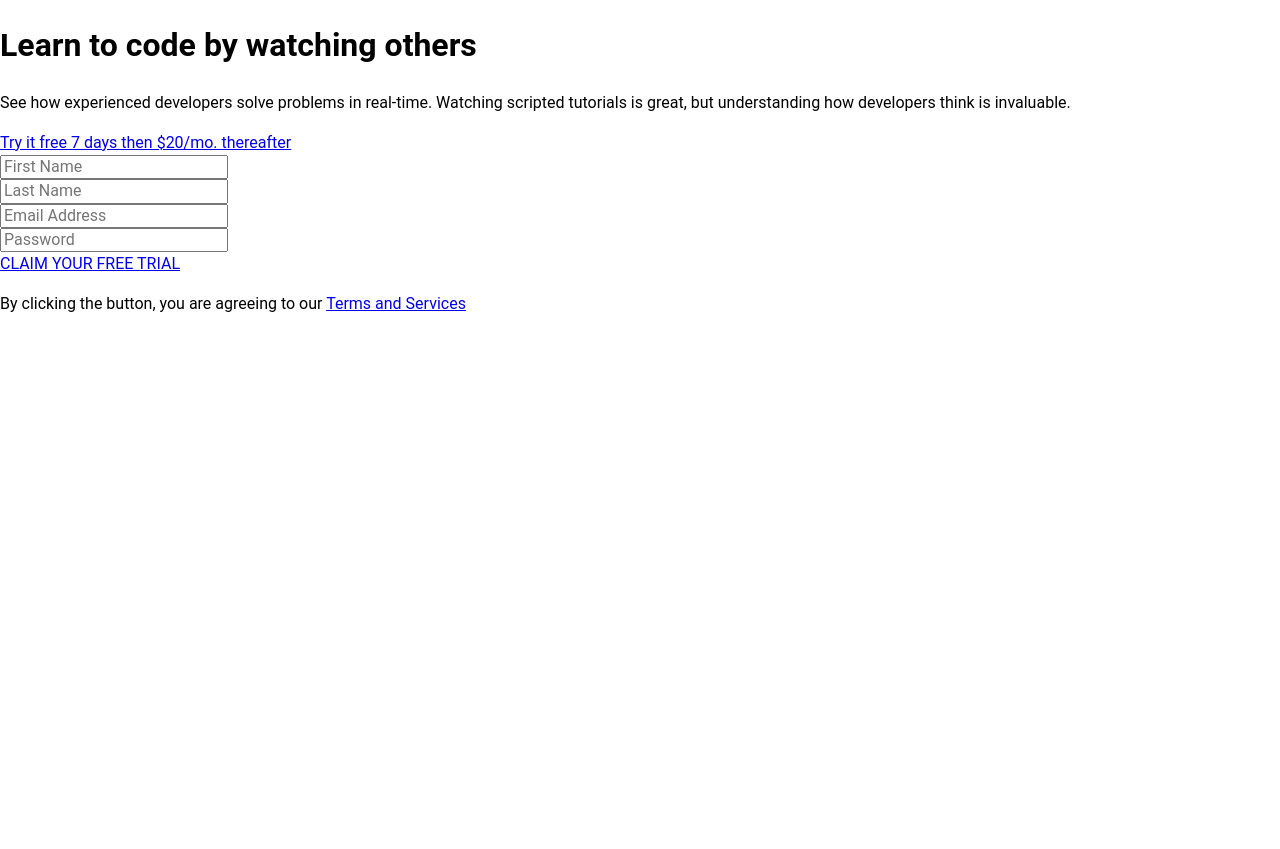
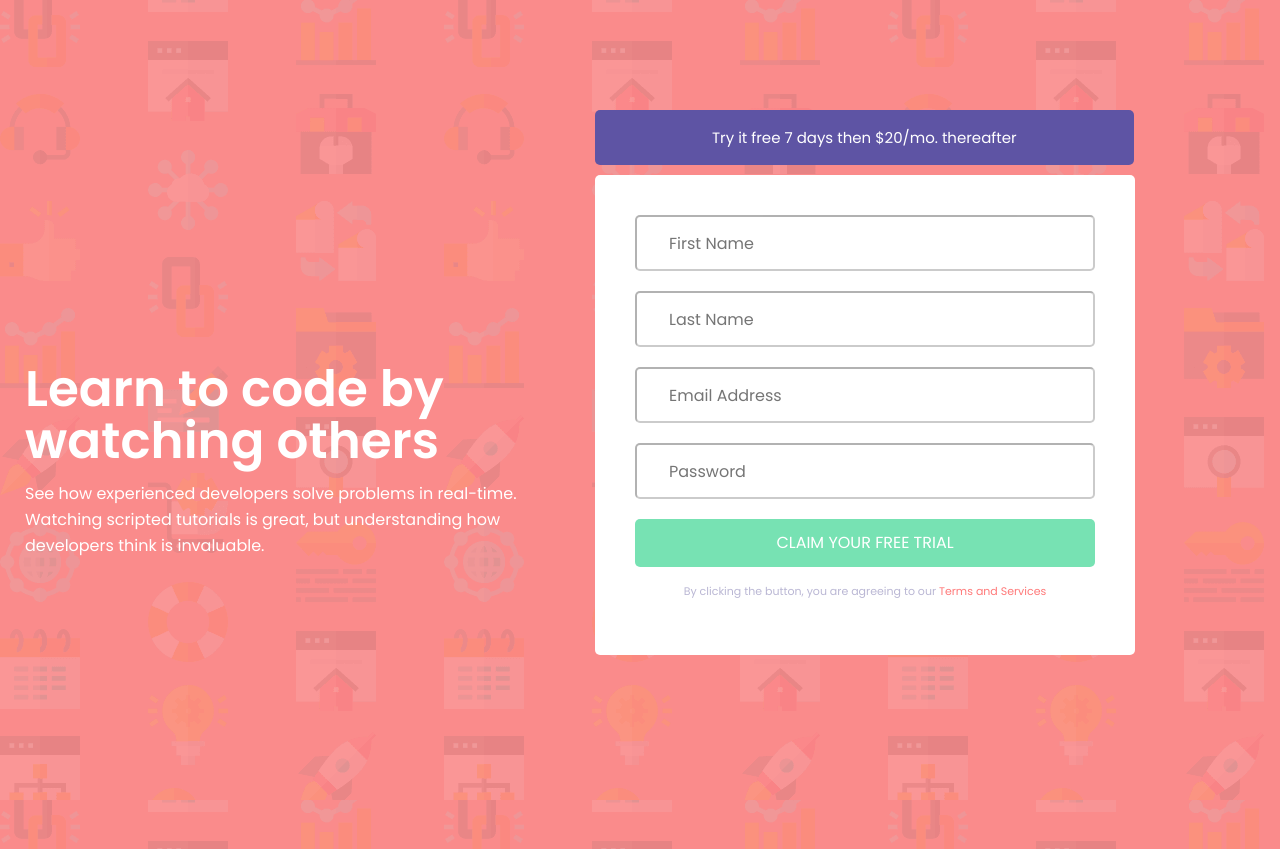
Before and after one commit to ortigaliev/sign-up, a plain HTML site: page index.html in a window 1280 px wide. Before the commit the page ends 800 px from the top, so only its background shows below. Drawn offline with Linux system fonts and the light colour scheme.

Commit message:
add site lesft and right sections

```diff
--- a/css/style.css
+++ b/css/style.css
@@ -1,7 +1,7 @@
 @font-face {
   font-family: 'Poppins';
-  src: url('..Poppins-SemiBold.woff2') format('woff2'),
-      url('..Poppins-SemiBold.woff') format('woff');
+  src: url('../fonts/Poppins-SemiBold.woff2') format('woff2'),
+  url('../fonts/Poppins-SemiBold.woff') format('woff');
   font-weight: 600;
   font-style: normal;
   font-display: swap;
@@ -9,8 +9,8 @@
 
 @font-face {
   font-family: 'Poppins';
-  src: url('Poppins-Regular.woff2') format('woff2'),
-      url('Poppins-Regular.woff') format('woff');
+  src: url('../fonts/Poppins-Regular.woff2') format('woff2'),
+  url('../fonts/Poppins-Regular.woff') format('woff');
   font-weight: normal;
   font-style: normal;
   font-display: swap;
@@ -18,8 +18,8 @@
 
 @font-face {
   font-family: 'Poppins';
-  src: url('Poppins-BoldItalic.woff2') format('woff2'),
-      url('Poppins-BoldItalic.woff') format('woff');
+  src: url('../fonts/Poppins-BoldItalic.woff2') format('woff2'),
+  url('../fonts/Poppins-BoldItalic.woff') format('woff');
   font-weight: bold;
   font-style: italic;
   font-display: swap;
@@ -28,8 +28,8 @@
 
 @font-face {
   font-family: 'Poppins';
-  src: url('Poppins-ExtraLight.woff2') format('woff2'),
-      url('Poppins-ExtraLight.woff') format('woff');
+  src: url('../fonts/Poppins-ExtraLight.woff2') format('woff2'),
+  url('../fonts/Poppins-ExtraLight.woff') format('woff');
   font-weight: 200;
   font-style: normal;
   font-display: swap;
@@ -37,8 +37,8 @@
 
 @font-face {
   font-family: 'Poppins';
-  src: url('Poppins-ExtraLightItalic.woff2') format('woff2'),
-      url('Poppins-ExtraLightItalic.woff') format('woff');
+  src: url('../fonts/Poppins-ExtraLightItalic.woff2') format('woff2'),
+  url('../fonts/Poppins-ExtraLightItalic.woff') format('woff');
   font-weight: 200;
   font-style: italic;
   font-display: swap;
@@ -46,8 +46,8 @@
 
 @font-face {
   font-family: 'Poppins';
-  src: url('Poppins-Italic.woff2') format('woff2'),
-      url('Poppins-Italic.woff') format('woff');
+  src: url('../fonts/Poppins-Italic.woff2') format('woff2'),
+  url('../fonts/Poppins-Italic.woff') format('woff');
   font-weight: normal;
   font-style: italic;
   font-display: swap;
@@ -55,19 +55,14 @@
 
 @font-face {
   font-family: 'Poppins';
-  src: url('Poppins-MediumItalic.woff2') format('woff2'),
-      url('Poppins-MediumItalic.woff') format('woff');
+  src: url('../fonts/Poppins-MediumItalic.woff2') format('woff2'),
+  url('../fonts/Poppins-MediumItalic.woff') format('woff');
   font-weight: 500;
   font-style: italic;
   font-display: swap;
 }
 
 
-
-/* Custom Prop */
-:root{
-
-}
 
 /* GLOBAL STYLES */
 
@@ -91,9 +86,9 @@ body{
   padding: 0;
   font-size: 16px;
   line-height: 1.5;
-  font-family: "Roboto", "Arial", sans-serif;
-  background-color: var();
-  color: var();
+  font-family: "Poppins", "Arial", sans-serif;
+  background-image: url("/images/bg-intro-desktop.png");
+  background-color: rgb(250, 139, 139);
 }
 
 img{
@@ -105,9 +100,9 @@ img{
 /* CONTAINER*/
 .container{
   width: 100%;
-  max-width: 1200px;
-  padding-left: 50px;
-  padding-right: 50px;
+  max-width: 1390px;
+  padding-left: 25px;
+  padding-right: 25px;
   margin-left: auto;
   margin-right: auto;
 }
@@ -115,4 +110,115 @@ img{
 /* MAIN CONTENT */
 .main-content{
   flex-grow: 1;
+
 }
+
+.site-wrapper {
+  display: flex;
+  align-items: center;
+}
+.container {
+}
+.site-info {
+  width: 525px;
+  height: 220px;
+  margin: 0;
+  padding: 0;
+  margin-top: 290px;
+  margin-right: 45px;
+}
+.site-info__title {
+  margin: 0;
+  padding: 0;
+  padding-bottom: 14px;
+  font-size: 50px;
+  line-height: 52px;
+  font-weight: bold;
+  color: #fff;
+
+}
+.site-info__text {
+  margin: 0;
+  padding: 0;
+  padding-bottom: 290px;
+  font-size: 16px;
+  line-height: 26px;
+  font-weight: normal;
+  color: #fff;
+}
+
+.site-form__link-box{
+  padding-bottom: 24px;
+  margin-top: 125px;
+}
+.site-form__top-link {
+  padding: 0;
+  margin: 0;
+  padding: 17px 117px;
+  font-size: 15px;
+  line-height: 26px;
+  color:#fff;
+  border-radius: 5px;
+  text-decoration: none;
+  background-color: #5E54A4;
+}
+
+.form-wrapper{
+  width: 540px;
+  padding: 0;
+  margin: 0;
+  padding: 40px;
+  background-color: #fff;
+  border-radius: 5px;
+}
+
+.site-form__input {
+  width: 460px;
+  padding: 0;
+  margin: 0;
+  margin-bottom: 20px;
+
+}
+.form-input__box{
+  width: 100%;
+  height: 56px;
+  padding: 0;
+  margin: 0;
+  padding: 15px 32px;
+  border-color: rgba(0, 0, 0, 0.3);
+  border-radius: 5px;
+}
+
+.form-input__box:hover{
+  border-color:#5E54A4;
+}
+
+.form-input__box:active{
+  border-color:#5E54A4;
+}
+
+.site-form__trail-box{
+
+}
+
+.site-form__trail-button {
+  width: 100%;
+  padding: 15px;
+  border: none;
+  border-radius: 5px;
+  background-color: #77E2B3;
+  text-align: center;
+  color: #fff;
+}
+
+.site-form__info-text {
+font-size: 11px;
+line-height: 26px;
+color: #BAB7D4;
+text-align: center;
+}
+
+.site-form__info-link {
+  text-decoration: none;
+  color: #FF7979;
+}
--- a/index.html
+++ b/index.html
@@ -14,36 +14,41 @@
   <link rel="stylesheet" href="css/style.css">
 </head>
 <body>
-<header class="site-root">
-<div class=" site-wrapper cotainer">
+<header class="main-content">
+<div class=" site-wrapper container">
   <div class="site-info">
     <h1 class="site-info__title">Learn to code by watching others</h1>
     <p class="site-info__text">
       See how experienced developers solve problems in real-time. Watching scripted tutorials is great, but understanding how developers think is invaluable.
     </p>
   </div>
+
+  <!-- SITE FORM  -->
+
   <div class="site-form">
-    <a href="#" class="site-form__top-link">Try it free 7 days then $20/mo. thereafter</a>
+
+    <div class="site-form__link-box"><a href="#" class="site-form__top-link">Try it free 7 days then $20/mo. thereafter</a></div>
+
+    <div class="form-wrapper">
       <form>
         <div class="site-form__input">
-        <input type="text" name="name" id="name" required placeholder="First Name">
+          <input class="form-input__box" type="text" name="name" id="name" required placeholder="First Name">
         </div>
         <div class="site-form__input">
-        <input type="text" name="fname" id="fname" required placeholder="Last Name">
+          <input class="form-input__box" type="text" name="fname" id="fname" required placeholder="Last Name">
         </div>
         <div class="site-form__input">
-        <input type="email" name="email" id="email" required placeholder="Email Address">
+          <input class="form-input__box" type="email" name="email" id="email" required placeholder="Email Address">
         </div>
         <div class="site-form__input">
-        <input type="password" name="password" id="pasword" required placeholder="Password">
+          <input class="form-input__box" type="password" name="password" id="pasword" required placeholder="Password">
         </div>
 
-      <a href="@" class="site-form__trail-link">CLAIM YOUR FREE TRIAL</a>
-      <p class="site-form__info">By clicking the button, you are agreeing to our <a href="#" class="site-form__info-link">Terms and Services</a> </p>
+        <div class="site-form__trail-box"><button class="site-form__trail-button">CLAIM YOUR FREE TRIAL</button></div>
 
-
-
+        <p class="site-form__info-text">By clicking the button, you are agreeing to our <a href="#" class="site-form__info-link">Terms and Services</a> </p>
       </form>
+    </div>
   </div>
 
 </div>
```
Lines whose indentation alone changed are shown as unchanged.
